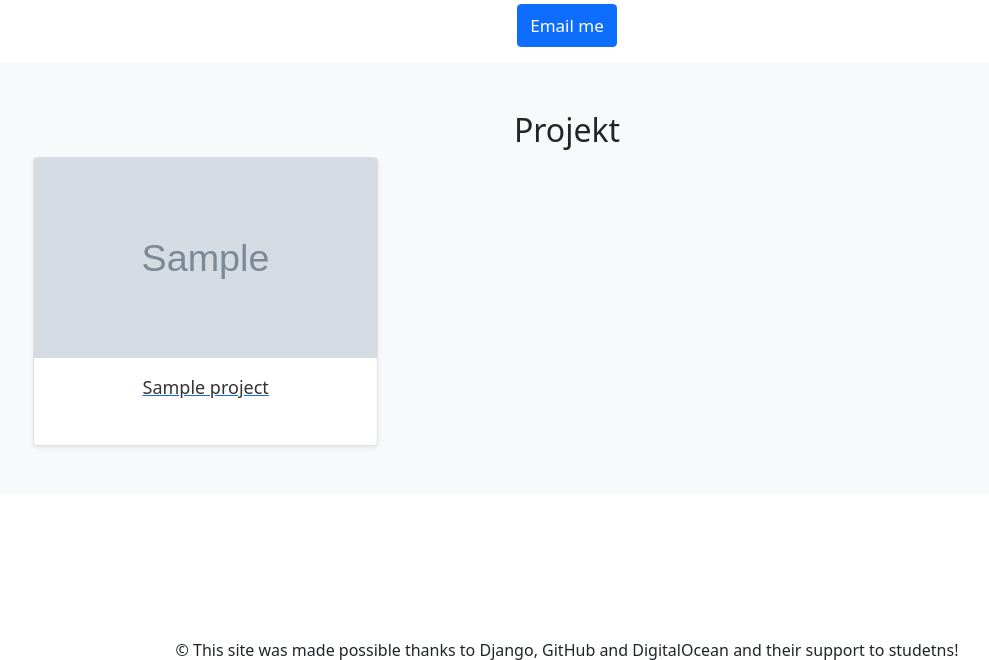
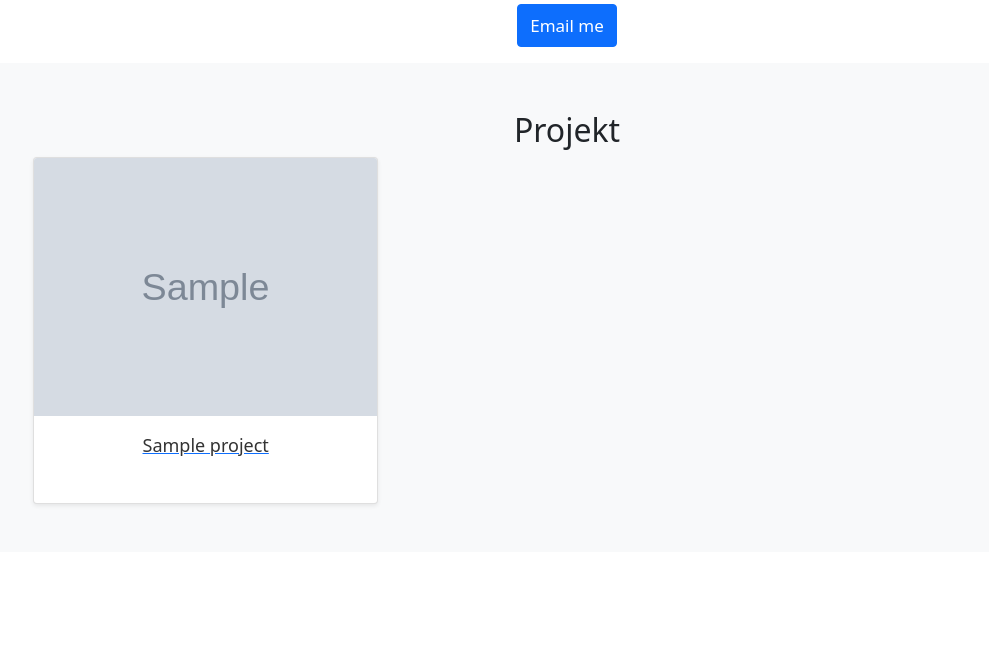
Before and after one commit to PavelKostyuk/Portfolio_Projekt, a Django app: page / in a window 1280 px wide. Shown: the part 682-1342 px from the top of the page, without its empty margins (73-1062 px from the left). Run offline with Django 4.2, Linux system fonts and the light colour scheme; tables that the repository leaves empty hold one stand-in row (values such as "Sample post"); grey boxes marked "Sample" are stand-in pictures; some libraries are stand-ins or nearby versions.

Commit message:
image-fluid

```diff
--- a/Portfolio/projects/templates/projects/home.html
+++ b/Portfolio/projects/templates/projects/home.html
@@ -79,7 +79,7 @@
         </p>
       </div>
 
-      <div class="album py-5 bg-light">
+      <div class="album py-5 bg-light ">
         <div class="container text-center">
           <h2>Projekt</h2>
           <div class="row row-cols-1 row-cols-sm-2 row-cols-md-3 g-3">
@@ -87,7 +87,7 @@
             <div class="col">
               <div class="card shadow-sm">
                 <a href="{% url 'detail' project.id %}">
-                  <img src="{{ project.project_image.url }}" alt="" class="card-img-top" style="height: 200px; object-fit: cover;">
+                  <img src="{{ project.project_image.url }}" alt="" class="card-img-top img-fluid" style="object-fit: cover;">
                   <div class="card-body">
                     <p class="card-text" style="font-size: 1.125rem; color: #333; height: 55px; overflow: hidden;">{{ project.title }}</p>
                   </div>
```
